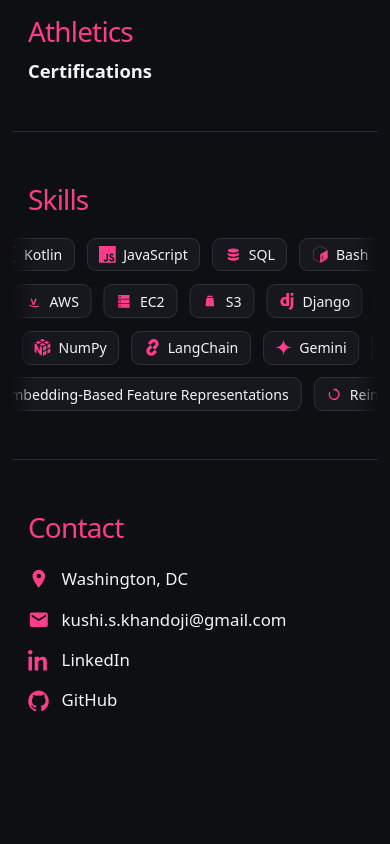
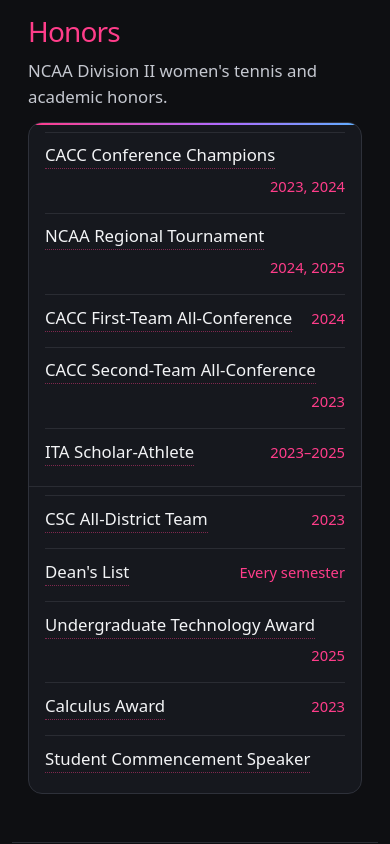
Before and after one commit to kushisantu/portfolio, a React (Vite) app: page / in a window 390 px wide. Shown: the part 5020-5864 px from the top of the page. Built offline with nearby package versions, Linux system fonts and the light colour scheme.

Commit message:
added achievements

```diff
--- a/src/App.tsx
+++ b/src/App.tsx
@@ -4,6 +4,7 @@
   contact,
   education,
   experience,
+  honors,
   navSections,
   profile,
   projects,
@@ -261,8 +262,23 @@
       </section>
 
       <section id="athletics">
-        <h2>Athletics</h2>
-        <h3>Certifications</h3>
+        <h2>Honors</h2>
+        <p className="honor-lead">NCAA Division II women's tennis and academic honors.</p>
+        <div className="honor-board">
+          {[honors.slice(0, Math.ceil(honors.length / 2)), honors.slice(Math.ceil(honors.length / 2))].map(
+            (column) => (
+              <ul className="honor-list" key={column[0].label}>
+                {column.map((item) => (
+                  <li key={item.label} tabIndex={0}>
+                    <span className="honor-label">{item.label}</span>
+                    {item.when ? <span className="honor-when">{item.when}</span> : null}
+                    <span className="honor-tip">{item.detail}</span>
+                  </li>
+                ))}
+              </ul>
+            ),
+          )}
+        </div>
       </section>
 
       <section id="skills">
--- a/src/SkillMarquee.tsx
+++ b/src/SkillMarquee.tsx
@@ -61,7 +61,6 @@
     'M8.2 7.2 3.5 12l4.7 4.8 1.5-1.5L6.5 12l3.2-3.3-1.5-1.5zm7.6 0-1.5 1.5 3.2 3.3-3.2 3.3 1.5 1.5 4.7-4.8-4.7-4.8z',
   'Role-Based Authentication':
     'M12 2 5 5v6.2c0 4.3 2.9 8.2 7 9.8 4.1-1.6 7-5.5 7-9.8V5L12 2zm-1.1 11.2-2.2-2.2 1.2-1.2 1 1 2.6-2.6 1.2 1.2-3.8 3.8z',
-  AWS: 'M6 16.4c2.4 1.5 5 2.2 7.6 2.2 1.8 0 3.6-.3 5-.9l.6 1.5c-1.7.8-3.8 1.2-5.8 1.2-3 0-6-.8-8.6-2.4L6 16.4zM7 8.2h2.1l2.4 6.2L14 8.2h2.1L12.6 17h-2.2L7 8.2z',
   S3: 'M7 7h10l1.2 12H5.8L7 7zm1.2-3h7.6v2H8.2V4z',
   MySQL:
     'M12 3.2c2.6.1 4.8 1.6 5.8 3.8.5 1.1.6 2.3.3 3.4-1.2.5-2.1 1.5-2.4 2.8.3.5.4 1.1.4 1.7 0 2.3-2 4.1-4.4 4.1-1.3 0-2.5-.6-3.3-1.5-.6.4-1.3.6-2 .6-2.1 0-3.8-1.6-3.9-3.6-.2-1.2.8-2.4 2.2-2.7-.1-1.2.3-2.4 1.2-3.3C7.2 5.6 9.4 3.3 12 3.2z',
@@ -104,6 +103,37 @@
   let graphic: ReactNode = null
   if (icon) {
     graphic = <path d={icon.path} fill="currentColor" />
+  } else if (name === 'AWS') {
+    graphic = (
+      <>
+        <text
+          x="12"
+          y="11"
+          textAnchor="middle"
+          fill="currentColor"
+          fontSize="8"
+          fontWeight="700"
+          fontFamily="system-ui, sans-serif"
+        >
+          aws
+        </text>
+        <path
+          d="M4.2 15.2c3.4 2.5 12.2 2.5 15.6 0"
+          fill="none"
+          stroke="currentColor"
+          strokeWidth="1.6"
+          strokeLinecap="round"
+        />
+        <path
+          d="M17.4 13.6 20.2 15.1 17.8 17.4"
+          fill="none"
+          stroke="currentColor"
+          strokeWidth="1.6"
+          strokeLinecap="round"
+          strokeLinejoin="round"
+        />
+      </>
+    )
   } else if (name === 'EC2') {
     graphic = (
       <path
--- a/src/data/content.ts
+++ b/src/data/content.ts
@@ -4,7 +4,7 @@
   { id: 'experience', label: 'Experience' },
   { id: 'projects', label: 'Projects' },
   { id: 'education', label: 'Education' },
-  { id: 'athletics', label: 'Athletics' },
+  { id: 'athletics', label: 'Honors' },
   { id: 'skills', label: 'Skills' },
   { id: 'contact', label: 'Contact' },
 ] as const
@@ -129,6 +129,61 @@
   },
 ]
 
+export const honors = [
+  {
+    label: 'CACC Conference Champions',
+    when: '2023, 2024',
+    detail: "Central Atlantic Collegiate Conference Women's Tennis Champions.",
+  },
+  {
+    label: 'NCAA Regional Tournament',
+    when: '2024, 2025',
+    detail: "NCAA Division II Women's Tennis Regional Tournament (Top 32).",
+  },
+  {
+    label: 'CACC First-Team All-Conference',
+    when: '2024',
+    detail: "Named to CACC's First-Team Singles with a 12-0 record at #4 singles.",
+  },
+  {
+    label: 'CACC Second-Team All-Conference',
+    when: '2023',
+    detail: "Named to CACC's Second-Team Singles with a 6-4 record at #1 singles.",
+  },
+  {
+    label: 'ITA Scholar-Athlete',
+    when: '2023–2025',
+    detail:
+      'Intercollegiate Tennis Association honor for student-athletes with a 3.5 GPA or higher.',
+  },
+  {
+    label: 'CSC All-District Team',
+    when: '2023',
+    detail:
+      'College Sports Communicators pick top student-athletes for exceptional performance in the classroom and on the court.',
+  },
+  {
+    label: "Dean's List",
+    when: 'Every semester',
+    detail: 'Recognized for strong academic standing every undergraduate semester.',
+  },
+  {
+    label: 'Undergraduate Technology Award',
+    when: '2025',
+    detail: 'University award for top undergraduate student in current Computer Science cohort.',
+  },
+  {
+    label: 'Calculus Award',
+    when: '2023',
+    detail: 'University award for top calculus student.',
+  },
+  {
+    label: 'Student Commencement Speaker',
+    when: '',
+    detail: 'Selected to speak at the Wilmington University Commencement Ceremony.',
+  },
+]
+
 export const skillRows = [
   [
     'Python',
--- a/src/index.css
+++ b/src/index.css
@@ -185,6 +185,7 @@
 p + p,
 .entry,
 .project-grid,
+.honor-board,
 ul {
   margin-top: 0.75rem;
 }
@@ -194,6 +195,89 @@
   grid-template-columns: 1fr 1fr;
   gap: 0.9rem;
   align-items: stretch;
+}
+
+.honor-lead {
+  margin: 0.15rem 0 0;
+  color: #c5c8d0;
+}
+
+.honor-board {
+  position: relative;
+  display: grid;
+  grid-template-columns: 1fr 1fr;
+  overflow: hidden;
+  border: 1px solid #2e313a;
+  border-radius: 14px;
+  background: #16181e;
+}
+
+.honor-board::before {
+  content: "";
+  position: absolute;
+  top: 0;
+  right: 0;
+  left: 0;
+  z-index: 1;
+  height: 2px;
+  background: linear-gradient(90deg, var(--pink), var(--purple) 58%, var(--blue));
+}
+
+.honor-list {
+  margin: 0;
+  padding: 0.55rem 1rem 0.3rem;
+  list-style: none;
+}
+
+.honor-list + .honor-list {
+  border-left: 1px solid var(--line);
+}
+
+.honor-list li {
+  display: flex;
+  flex-wrap: wrap;
+  align-items: baseline;
+  justify-content: space-between;
+  gap: 0.35rem 1rem;
+  max-width: none;
+  padding: 0.6rem 0;
+  border-top: 1px solid var(--line);
+  color: #f3f4f6;
+  cursor: help;
+  outline: none;
+}
+
+.honor-list li:focus-visible {
+  outline: 2px solid var(--pink);
+  outline-offset: 2px;
+}
+
+.honor-label {
+  border-bottom: 1px dotted rgba(255, 61, 138, 0.45);
+}
+
+.honor-when {
+  flex: none;
+  margin-left: auto;
+  color: var(--pink);
+  font-size: 0.92rem;
+}
+
+.honor-tip {
+  flex: 1 0 100%;
+  max-height: 0;
+  overflow: hidden;
+  color: #b8bcc6;
+  font-size: 0.84rem;
+  line-height: 1.4;
+  opacity: 0;
+}
+
+.honor-list li:hover .honor-tip,
+.honor-list li:focus-visible .honor-tip {
+  max-height: 4.5rem;
+  margin-top: 0.15rem;
+  opacity: 1;
 }
 
 .project-card,
@@ -543,8 +627,14 @@
     padding-inline: 1rem;
   }
 
-  .project-grid {
+  .project-grid,
+  .honor-board {
     grid-template-columns: 1fr;
+  }
+
+  .honor-list + .honor-list {
+    border-top: 1px solid var(--line);
+    border-left: 0;
   }
 
   .skill-marquee {
```
